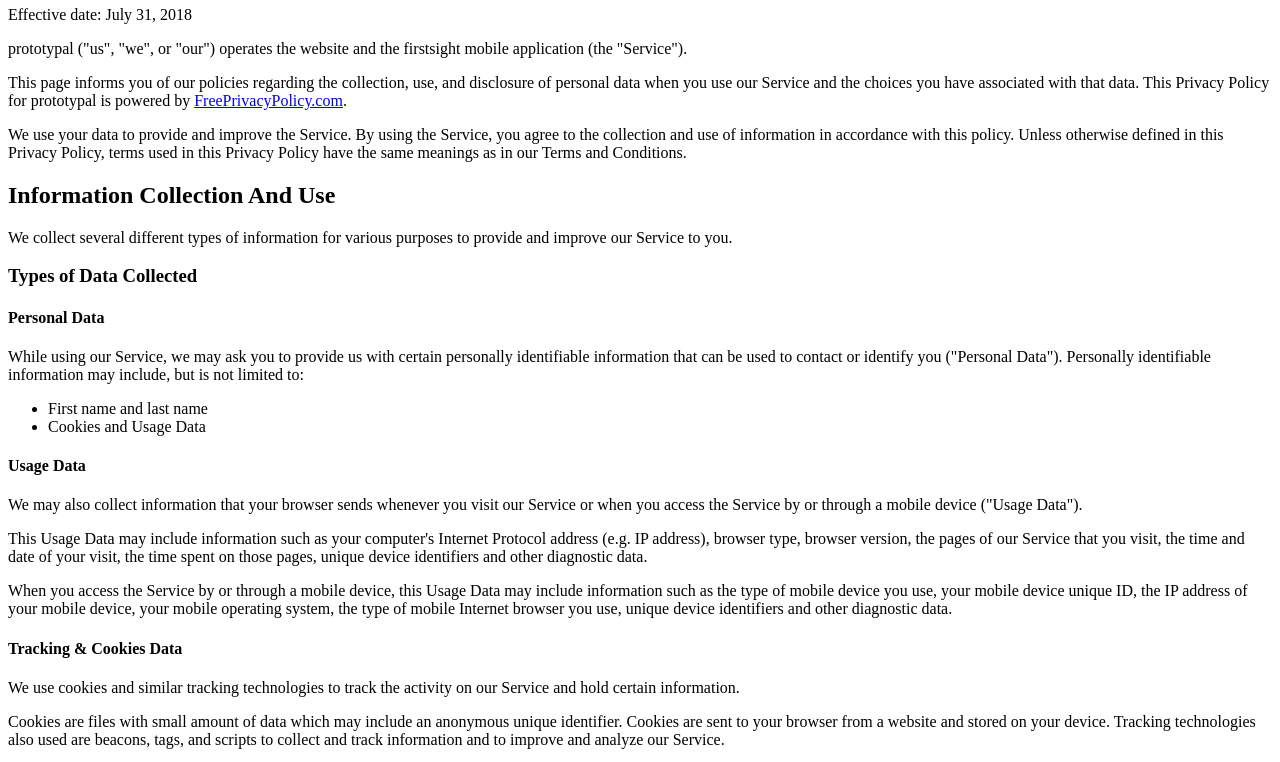
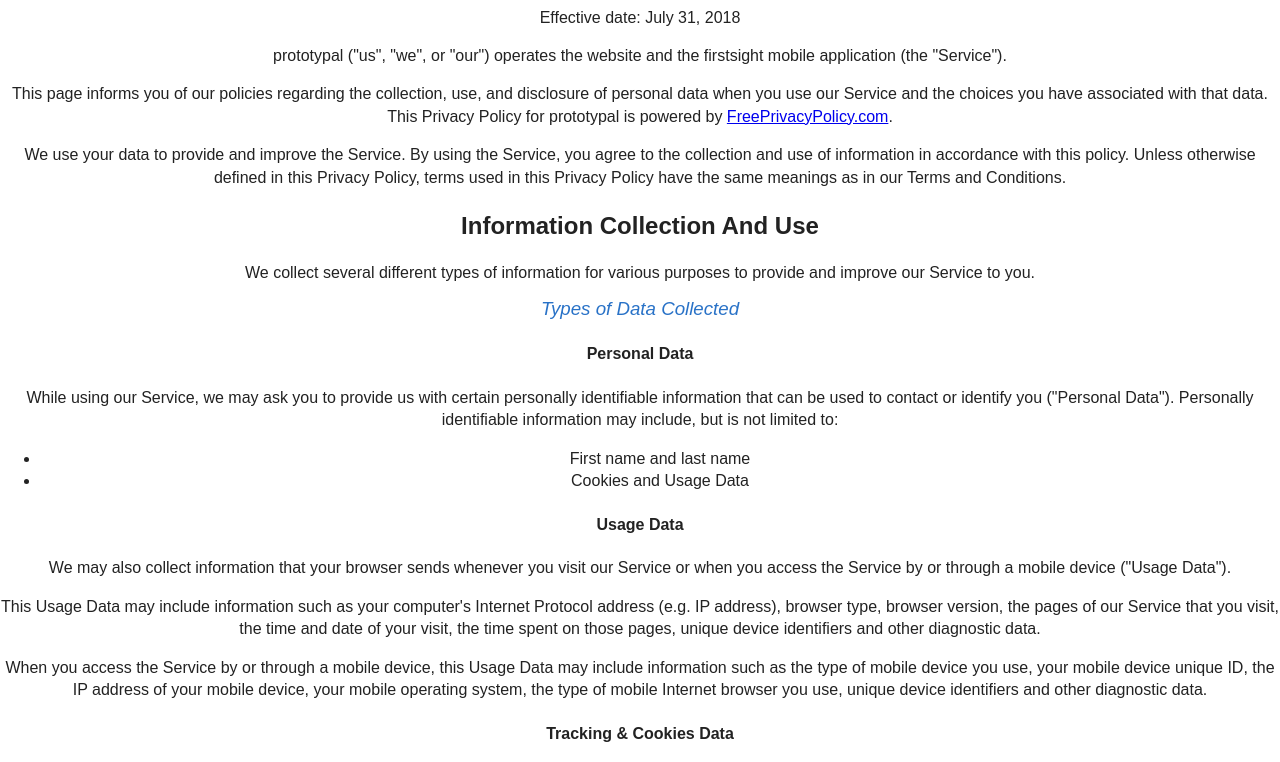
Before and after one commit to farzd/prototypal, a plain HTML site: page privacypolicy.html in a window 1280 px wide. Shown: the part 74-836 px from the top of the page. Drawn offline with Linux system fonts and the light colour scheme.

Commit message:
Update privacypolicy.html

```diff
--- a/privacypolicy.html
+++ b/privacypolicy.html
@@ -2,7 +2,11 @@
 <html>
 <head>
 <title>FirstSight Privacy Policy</title>
+<meta name="description" content="">
+<meta name="viewport" content="width=device-width, initial-scale=1">
+<link rel="stylesheet" href="css/main.css">
 </head>
+
 <h1>Privacy Policy</h1>
 
 
```
